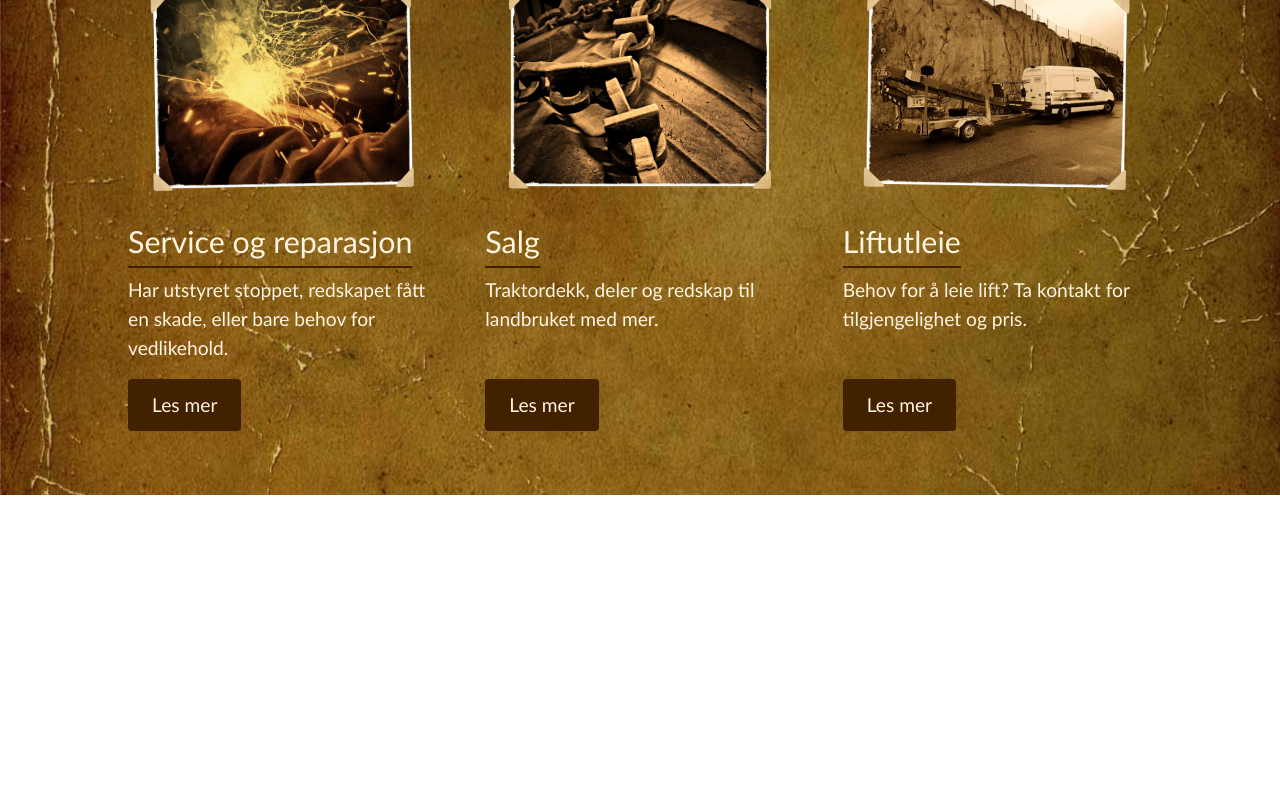
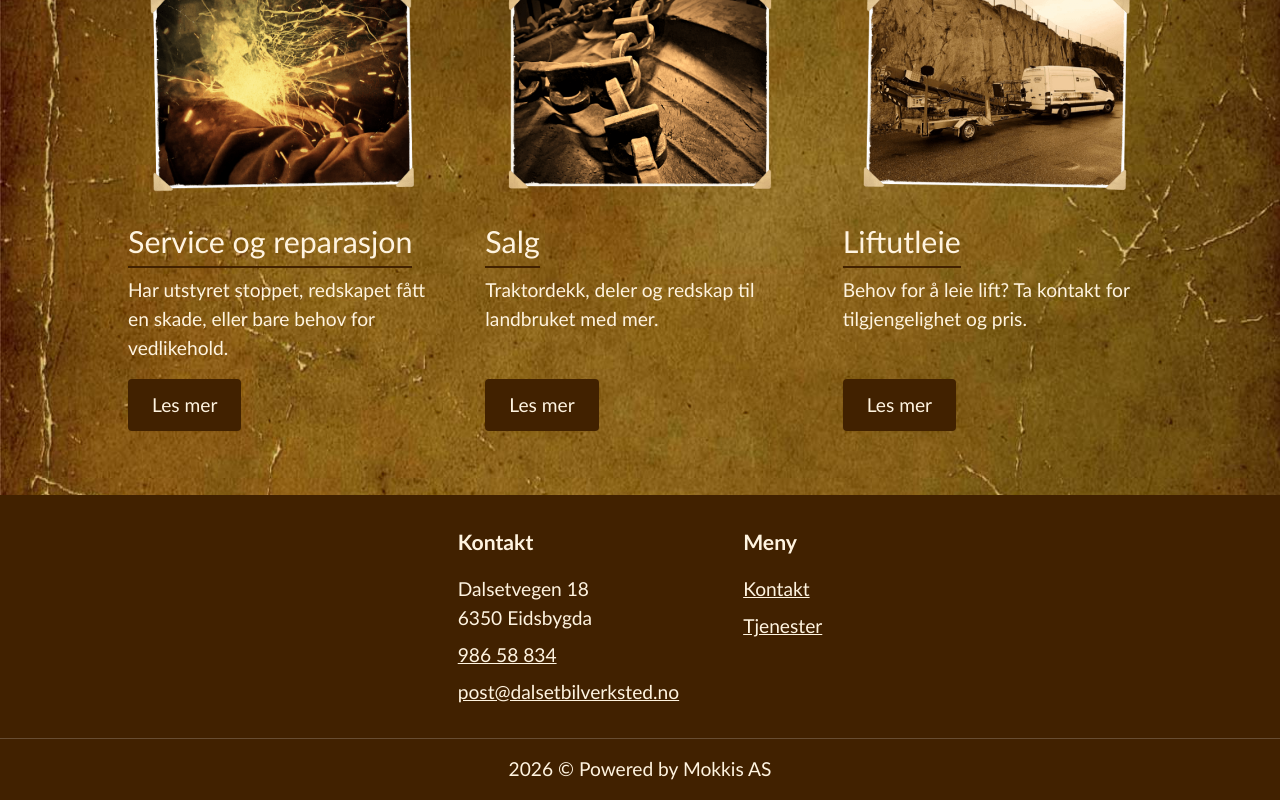
Before and after one commit to PaulusG/dalset-2026, a Next.js app: page /forside in a window 1280 px wide. Shown: the part 1162-1962 px from the top of the page. Before the commit the page ends 1657 px from the top, so only its background shows below. Built offline with nearby package versions, Linux system fonts and the light colour scheme; no server answers.

Commit message:
Legg til footer med kontaktinfo og meny, sentrert layout
Co-authored-by: Cursor <cursoragent@cursor.com>

```diff
--- a/app/layout.tsx
+++ b/app/layout.tsx
@@ -3,6 +3,7 @@ import { Dancing_Script } from "next/font/google";
 import "./globals.css";
 import { HeaderProvider } from "@/components/HeaderProvider";
 import { AnalyticsPlaceholder } from "@/components/AnalyticsPlaceholder";
+import { Footer } from "@/components/Footer";
 
 const dancingScript = Dancing_Script({
   subsets: ["latin"],
@@ -34,6 +35,7 @@ export default function RootLayout({
         <AnalyticsPlaceholder />
         <HeaderProvider />
         <main className="w-full">{children}</main>
+        <Footer />
       </body>
     </html>
   );
--- /dev/null
+++ b/components/Footer.tsx
@@ -0,0 +1,67 @@
+import Link from "next/link";
+
+export function Footer() {
+  const currentYear = new Date().getFullYear();
+
+  return (
+    <footer className="footer w-full [background-color:var(--color-accent)] [color:var(--color-text)]">
+      {/* Top section */}
+      <div className="footer__top w-full border-b border-white/20 py-8">
+        <div className="footer__top-inner mx-auto flex w-full max-w-6xl flex-col gap-8 px-6 lg:flex-row lg:justify-center lg:gap-16">
+          {/* Contact info - left */}
+          <div className="footer__contact flex flex-col gap-2">
+            <h3 className="footer__section-title mb-2 font-semibold [font-size:var(--font-size-lg)]">
+              Kontakt
+            </h3>
+            <address className="footer__address not-italic">
+              <p className="footer__address-line">Dalsetvegen 18</p>
+              <p className="footer__address-line">6350 Eidsbygda</p>
+            </address>
+            <p className="footer__phone">
+              <Link
+                href="tel:+4798658834"
+                className="footer__link underline hover:no-underline"
+              >
+                986 58 834
+              </Link>
+            </p>
+            <p className="footer__email">
+              <Link
+                href="mailto:post@dalsetbilverksted.no"
+                className="footer__link underline hover:no-underline"
+              >
+                post@dalsetbilverksted.no
+              </Link>
+            </p>
+          </div>
+
+          {/* Menu - right */}
+          <nav className="footer__nav flex flex-col gap-2" aria-label="Footer navigasjon">
+            <h3 className="footer__section-title mb-2 font-semibold [font-size:var(--font-size-lg)]">
+              Meny
+            </h3>
+            <Link
+              href="/kontakt"
+              className="footer__link underline hover:no-underline"
+            >
+              Kontakt
+            </Link>
+            <Link
+              href="/tjenester"
+              className="footer__link underline hover:no-underline"
+            >
+              Tjenester
+            </Link>
+          </nav>
+        </div>
+      </div>
+
+      {/* Bottom section */}
+      <div className="footer__bottom w-full py-4 text-center [font-size:var(--font-size-base)]">
+        <p className="footer__copyright">
+          {currentYear} © Powered by Mokkis AS
+        </p>
+      </div>
+    </footer>
+  );
+}
```
